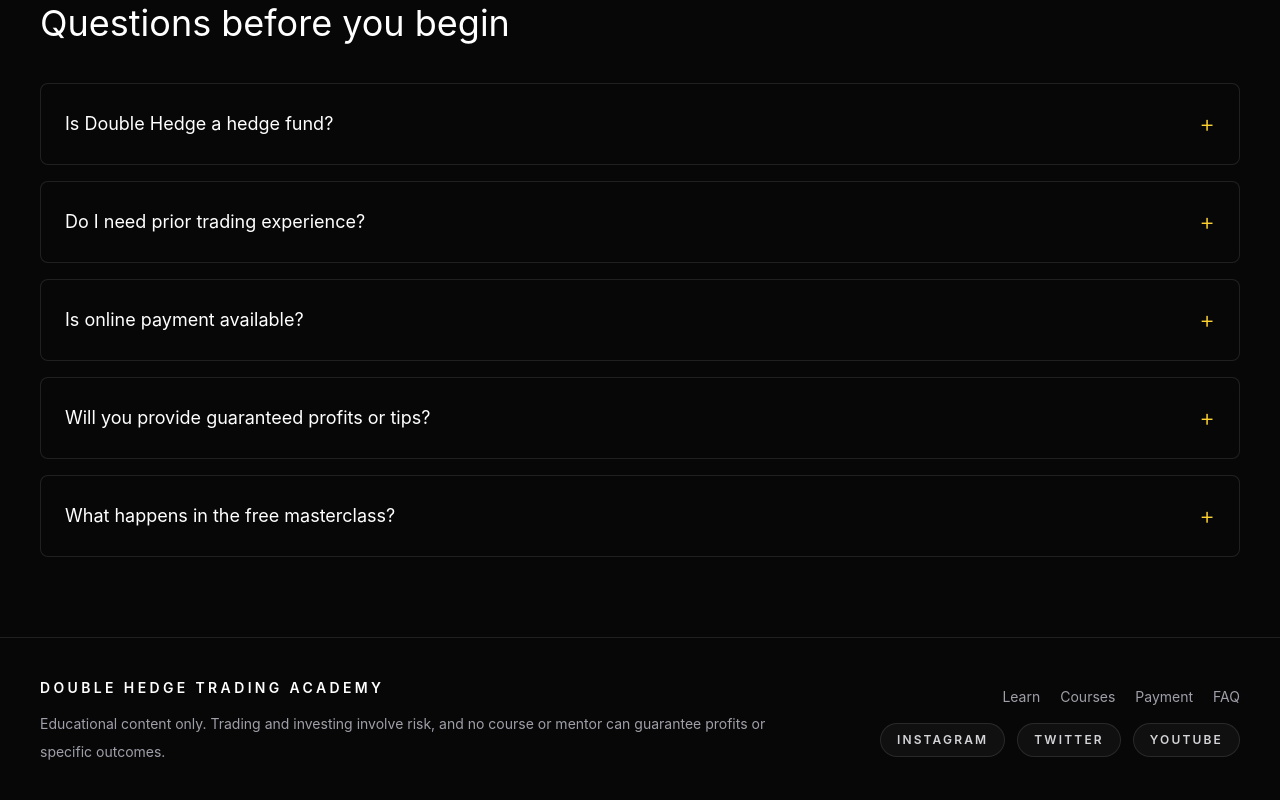
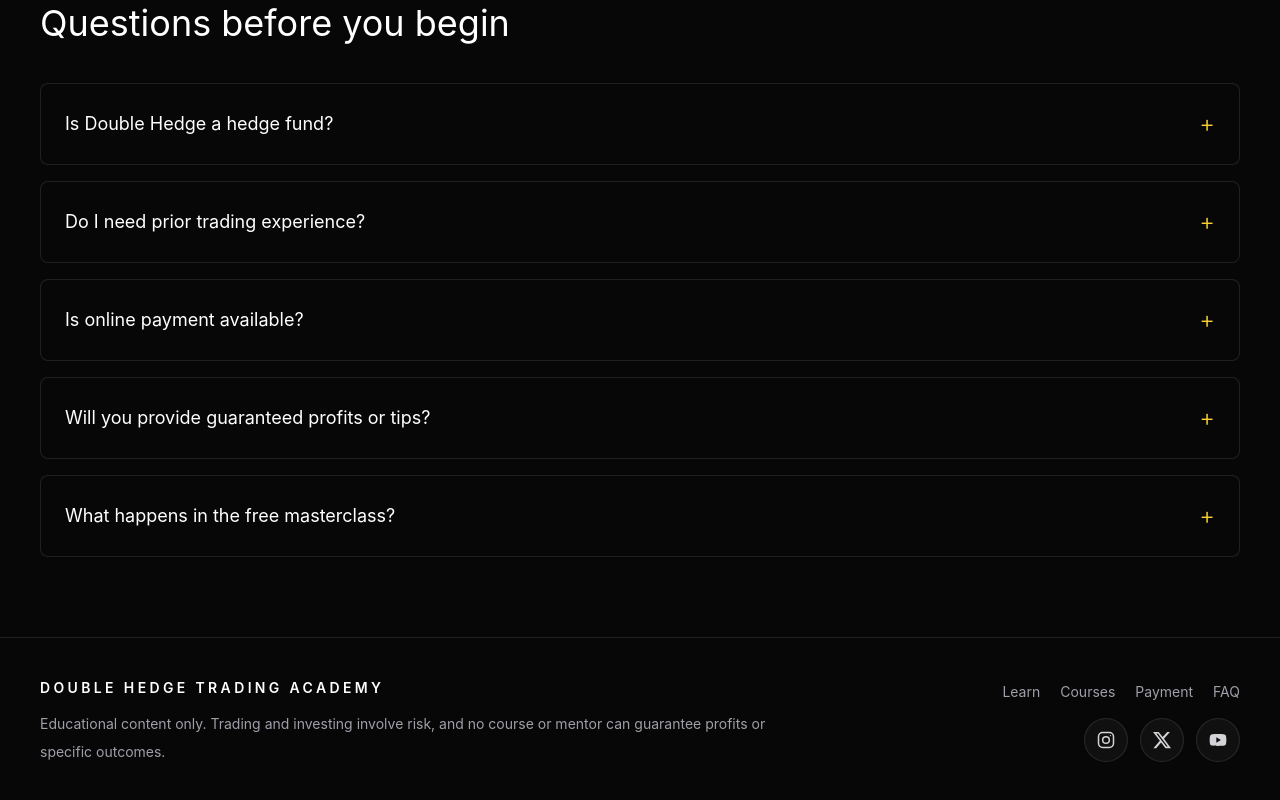
Before and after one commit to doublehedged-cmyk/doublehedged, a Next.js app: page / in a window 1280 px wide. Shown: the part 5062-5862 px from the top of the page. Built offline with nearby package versions, Linux system fonts and the light colour scheme.

Commit message:
Website update: Add social media link. Insta, Twitter and YouTube icons not links

```diff
--- a/app/page.tsx
+++ b/app/page.tsx
@@ -135,6 +135,41 @@
       "You will see the academy's approach to market structure, risk planning, psychology, and options through a practical trading workflow.",
   },
 ];
+
+function SocialIcon({ name }: { name: string }) {
+  if (name === "Instagram") {
+    return (
+      <svg
+        aria-hidden="true"
+        viewBox="0 0 24 24"
+        className="h-5 w-5"
+        fill="none"
+        stroke="currentColor"
+        strokeWidth="1.8"
+        strokeLinecap="round"
+        strokeLinejoin="round"
+      >
+        <rect x="3" y="3" width="18" height="18" rx="5" />
+        <circle cx="12" cy="12" r="4" />
+        <circle cx="17.3" cy="6.7" r="0.8" fill="currentColor" stroke="none" />
+      </svg>
+    );
+  }
+
+  if (name === "Twitter") {
+    return (
+      <svg aria-hidden="true" viewBox="0 0 24 24" className="h-5 w-5" fill="currentColor">
+        <path d="M18.244 2.25h3.308l-7.227 8.26 8.502 11.24H16.17l-5.214-6.817-5.967 6.817H1.68l7.73-8.835L1.254 2.25H8.08l4.713 6.231 5.45-6.231Zm-1.161 17.52h1.833L7.084 4.126H5.117L17.083 19.77Z" />
+      </svg>
+    );
+  }
+
+  return (
+    <svg aria-hidden="true" viewBox="0 0 24 24" className="h-5 w-5" fill="currentColor">
+      <path d="M21.58 7.2a2.74 2.74 0 0 0-1.93-1.94C17.94 4.8 12 4.8 12 4.8s-5.94 0-7.65.46A2.74 2.74 0 0 0 2.42 7.2 28.54 28.54 0 0 0 1.96 12a28.54 28.54 0 0 0 .46 4.8 2.74 2.74 0 0 0 1.93 1.94c1.71.46 7.65.46 7.65.46s5.94 0 7.65-.46a2.74 2.74 0 0 0 1.93-1.94 28.54 28.54 0 0 0 .46-4.8 28.54 28.54 0 0 0-.46-4.8ZM9.99 15.28V8.72L15.44 12l-5.45 3.28Z" />
+    </svg>
+  );
+}
 
 function ButtonLink({
   children,
@@ -526,16 +561,19 @@
                 FAQ
               </a>
             </div>
-            <div className="flex flex-wrap gap-3">
+            <div className="flex flex-wrap gap-3 md:justify-end">
               {socialLinks.map((social) => (
                 <a
                   key={social.name}
                   href={social.href}
                   target="_blank"
                   rel="noreferrer"
-                  className="rounded-full border border-white/10 bg-white/[0.04] px-4 py-2 text-xs font-semibold uppercase tracking-[0.18em] text-zinc-300 transition hover:border-amber-200/50 hover:text-amber-200"
+                  aria-label={`Visit Double Hedge on ${social.name}`}
+                  title={social.name}
+                  className="inline-flex h-11 w-11 items-center justify-center rounded-full border border-white/10 bg-white/[0.04] text-zinc-300 transition hover:border-amber-200/50 hover:bg-amber-300/10 hover:text-amber-200"
                 >
-                  {social.name}
+                  <SocialIcon name={social.name} />
+                  <span className="sr-only">{social.name}</span>
                 </a>
               ))}
             </div>
```
